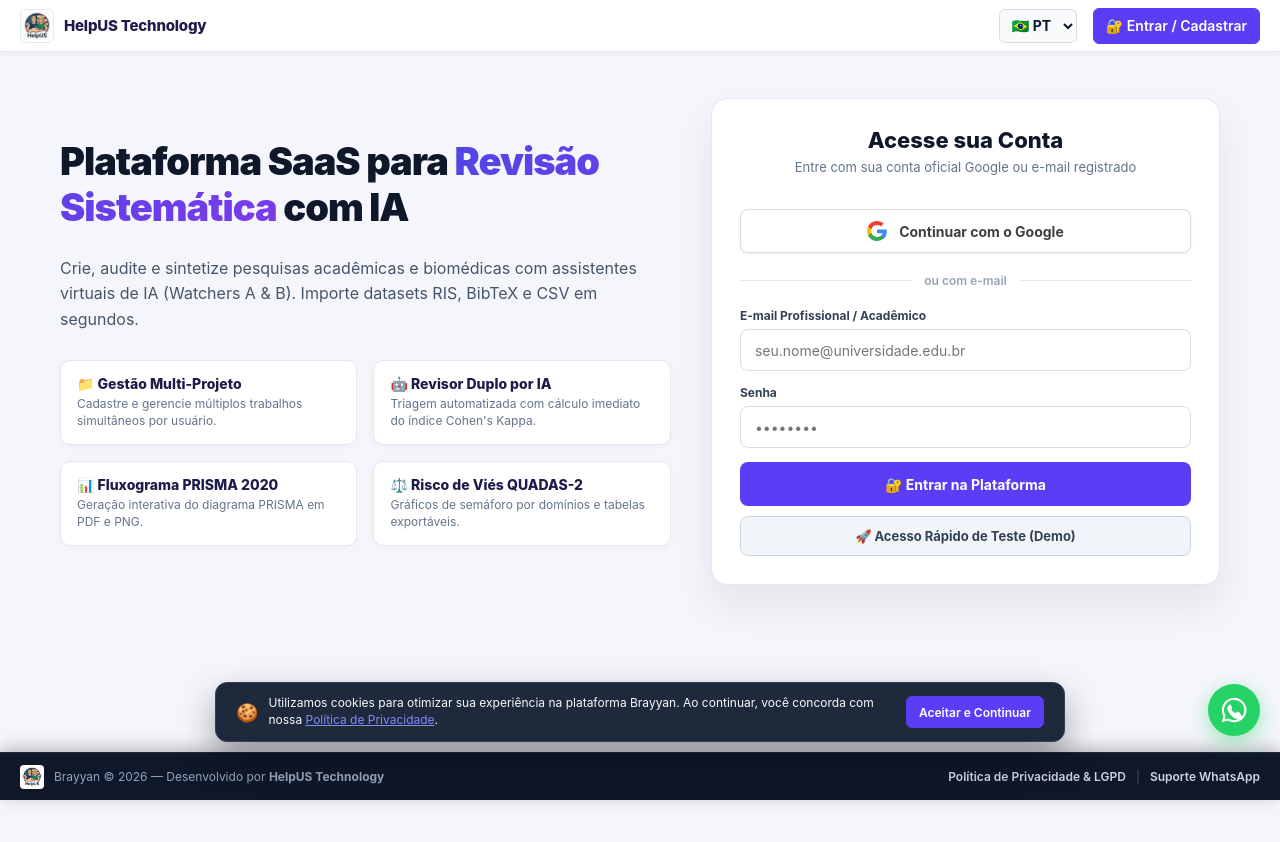
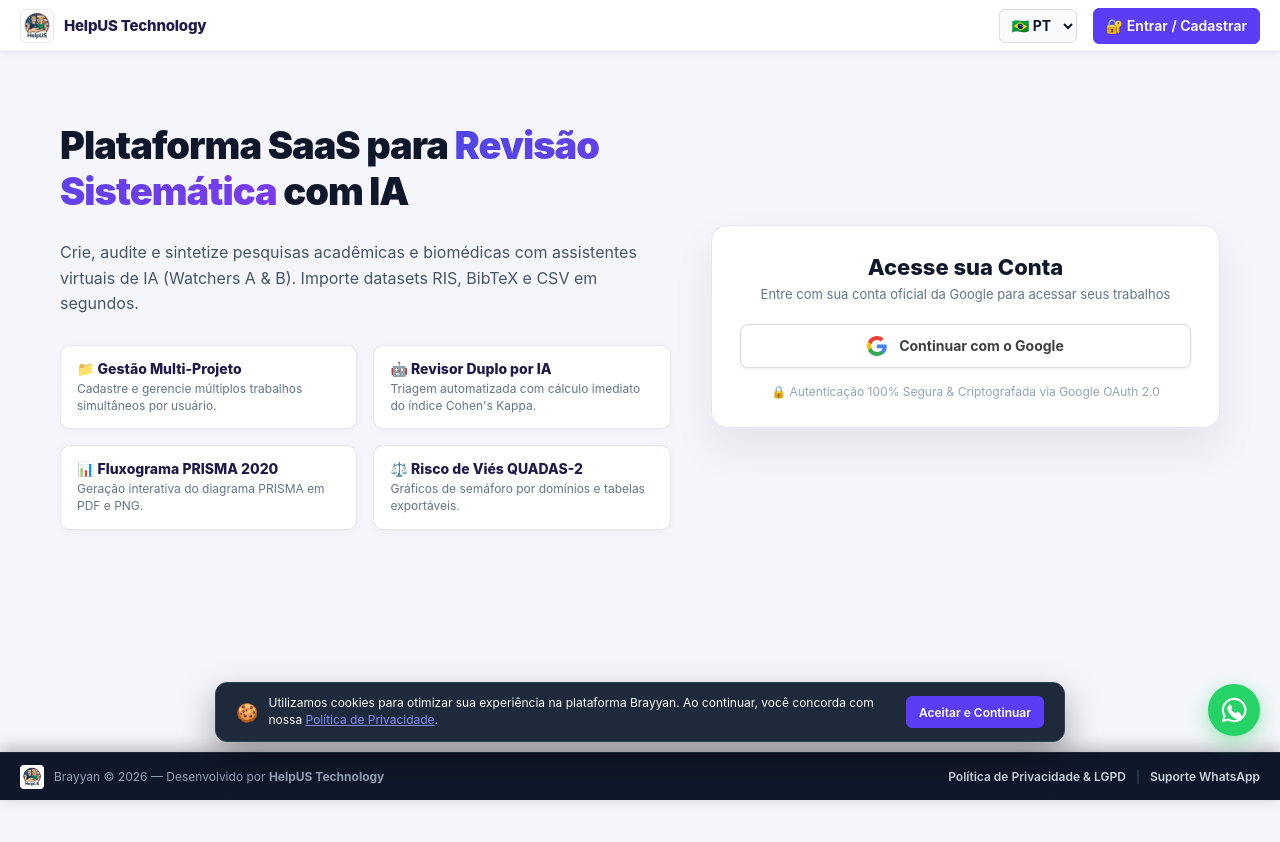
Before and after one commit to HelpUSA/brayyan, a plain HTML site: page index.html in a window 1280 px wide. Drawn offline with Linux system fonts and the light colour scheme.

Commit message:
fix: simplified login card to a single clean 'Continuar com o Google' button

```diff
--- a/index.html
+++ b/index.html
@@ -61,29 +61,11 @@
       <div class='authCard'>
         <div class='authCardHeader'>
           <h2>Acesse sua Conta</h2>
-          <p>Entre com sua conta oficial Google ou e-mail registrado</p>
+          <p>Entre com sua conta oficial da Google para acessar seus trabalhos</p>
         </div>
 
-        <!-- Official Google Sign-In Container (GIS) -->
-        <div id="g_id_onload"
-             data-client_id="93489148281-helpus.apps.googleusercontent.com"
-             data-context="signin"
-             data-ux_mode="popup"
-             data-callback="handleGoogleCredentialResponse"
-             data-auto_prompt="false">
-        </div>
-
-        <div class="g_id_signin"
-             data-type="standard"
-             data-shape="rectangular"
-             data-theme="outline"
-             data-text="continue_with"
-             data-size="large"
-             data-logo_alignment="left"
-             style="display:flex;justify-content:center;margin-bottom:12px;width:100%">
-        </div>
-
-        <!-- Fallback Google Sign-In Button -->
+        <!-- Single Official Google Sign-In Button -->
+        <div id="googleBtnContainer" style="display:flex;justify-content:center;width:100%;margin-bottom:12px">
           <button type='button' class='btnGoogleLogin' onclick='handleGoogleSignIn()'>
             <svg class='googleIconSvg' viewBox='0 0 24 24'>
               <path fill='#4285F4' d='M23.745 12.27c0-.7-.06-1.4-.19-2.07H12v4.51h6.6c-.29 1.52-1.14 2.82-2.4 3.68v3.05h3.88c2.27-2.09 3.665-5.17 3.665-9.17z'/>
@@ -93,22 +75,11 @@
             </svg>
             Continuar com o Google
           </button>
+        </div>
 
-        <div class='authDivider'><span>ou com e-mail</span></div>
-
-        <form class='authForm' onsubmit='handleEmailLogin(event)'>
-          <div class='authField'>
-            <label for='loginEmail'>E-mail Profissional / Acadêmico</label>
-            <input type='email' id='loginEmail' class='authInput' placeholder='seu.nome@universidade.edu.br' required>
+        <div style="margin-top:16px;text-align:center;font-size:12px;color:#94a3b8">
+          🔒 Autenticação 100% Segura & Criptografada via Google OAuth 2.0
         </div>
-          <div class='authField'>
-            <label for='loginPassword'>Senha</label>
-            <input type='password' id='loginPassword' class='authInput' placeholder='••••••••' required>
-          </div>
-          <button type='submit' class='authSubmitBtn'>🔐 Entrar na Plataforma</button>
-        </form>
-
-        <button type='button' class='authDemoBtn' onclick='handleGuestLogin()'>🚀 Acesso Rápido de Teste (Demo)</button>
       </div>
     </div>
   </div>
```
Also changed, not shown: public/index.html (+6 -35 lines), static/index.html (+6 -35 lines). Lines whose indentation alone changed are shown as unchanged.
